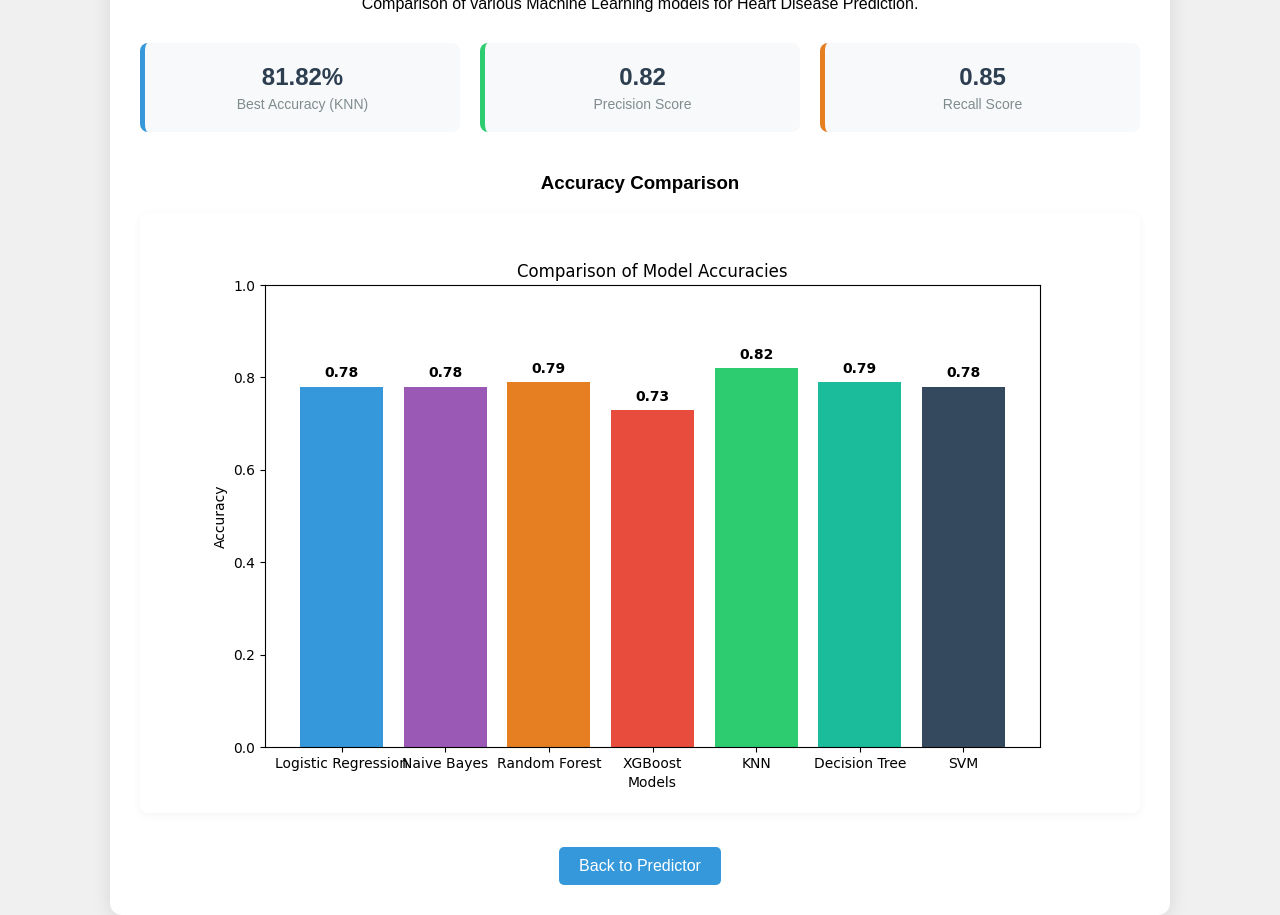
After one commit to Ashee-07/Heart-Disease-Prediction, a Flask app: page /dashboard in a window 1280 px wide. The commit adds this page. Run offline with Flask 3, Linux system fonts and the light colour scheme.

Commit message:
Add performance dashboard with accuracy graphs

```diff
--- a/app.py
+++ b/app.py
@@ -41,6 +41,10 @@ def home():
         # Render the initial page
         return render_template("index.html")
 
+@app.route("/dashboard")
+def dashboard():
+    return render_template("dashboard.html")
+
 # Execution begins
 if __name__ == '__main__':
     app.run(host="0.0.0.0", port=5000, debug=True)
--- /dev/null
+++ b/templates/dashboard.html
@@ -0,0 +1,93 @@
+<!-- templates/dashboard.html -->
+<!DOCTYPE html>
+<html lang="en">
+<head>
+    <meta charset="UTF-8">
+    <meta name="viewport" content="width=device-width, initial-scale=1.0">
+    <title>Performance Dashboard - Heart Disease Prediction</title>
+    <link rel="stylesheet" href="{{ url_for('static', filename='styles.css') }}">
+    <style>
+        .dashboard-container {
+            max-width: 1000px;
+            margin: 50px auto;
+            background: white;
+            padding: 30px;
+            border-radius: 12px;
+            box-shadow: 0 4px 20px rgba(0,0,0,0.1);
+            text-align: center;
+        }
+        .metrics-grid {
+            display: grid;
+            grid-template-columns: repeat(auto-fit, minmax(200px, 1fr));
+            gap: 20px;
+            margin-top: 30px;
+        }
+        .metric-card {
+            background: #f8f9fa;
+            padding: 20px;
+            border-radius: 8px;
+            border-left: 5px solid #3498db;
+        }
+        .metric-value {
+            font-size: 24px;
+            font-weight: bold;
+            color: #2c3e50;
+        }
+        .metric-label {
+            color: #7f8c8d;
+            font-size: 14px;
+            margin-top: 5px;
+        }
+        .chart-container {
+            margin-top: 40px;
+        }
+        .chart-container img {
+            max-width: 100%;
+            height: auto;
+            border-radius: 8px;
+            box-shadow: 0 2px 10px rgba(0,0,0,0.05);
+        }
+        .back-btn {
+            display: inline-block;
+            margin-top: 30px;
+            padding: 10px 20px;
+            background: #3498db;
+            color: white;
+            text-decoration: none;
+            border-radius: 5px;
+            transition: background 0.3s;
+        }
+        .back-btn:hover {
+            background: #2980b9;
+        }
+    </style>
+</head>
+<body>
+    <div class="dashboard-container">
+        <h1>Model Performance Dashboard</h1>
+        <p>Comparison of various Machine Learning models for Heart Disease Prediction.</p>
+
+        <div class="metrics-grid">
+            <div class="metric-card">
+                <div class="metric-value">81.82%</div>
+                <div class="metric-label">Best Accuracy (KNN)</div>
+            </div>
+            <div class="metric-card" style="border-left-color: #2ecc71;">
+                <div class="metric-value">0.82</div>
+                <div class="metric-label">Precision Score</div>
+            </div>
+            <div class="metric-card" style="border-left-color: #e67e22;">
+                <div class="metric-value">0.85</div>
+                <div class="metric-label">Recall Score</div>
+            </div>
+        </div>
+
+        <div class="chart-container">
+            <h3>Accuracy Comparison</h3>
+            <img src="{{ url_for('static', filename='accuracy_comparison.png') }}" alt="Accuracy Comparison Chart">
+        </div>
+
+        <a href="/" class="back-btn">Back to Predictor</a>
+    </div>
+</body>
+</html>
--- a/templates/index.html
+++ b/templates/index.html
@@ -10,6 +10,9 @@
 <body>
     <div class="container"><br><br><br><br><br><br><br><br><br><br><br><br><br><br><br><br><br><br><br><br><br><br><br><br><br><br><br><br><br><br><br><br><br><br><br><br>
         <h1><center>Heart Disease Prediction</center></h1>
+        <div style="text-align: center; margin-bottom: 20px;">
+            <a href="/dashboard" style="color: #3498db; text-decoration: none; font-weight: bold;">View Performance Dashboard</a>
+        </div>
         <form method="post">
             <label for="age">Age:</label>
             <input type="text" name="age" required>
```
Also changed, not shown: generate_graphs.py (added, +25 -0 lines), static/accuracy_comparison.png (added).
